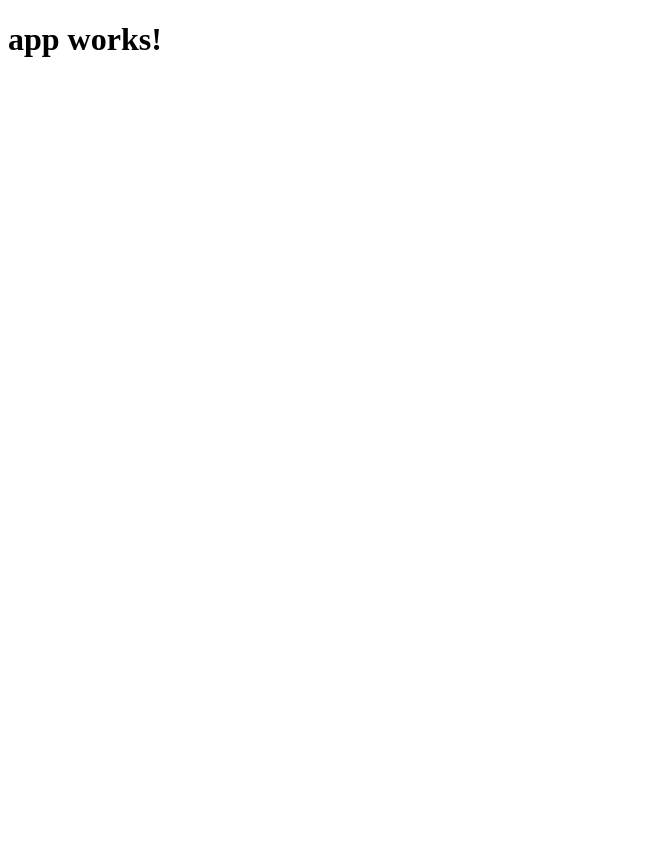
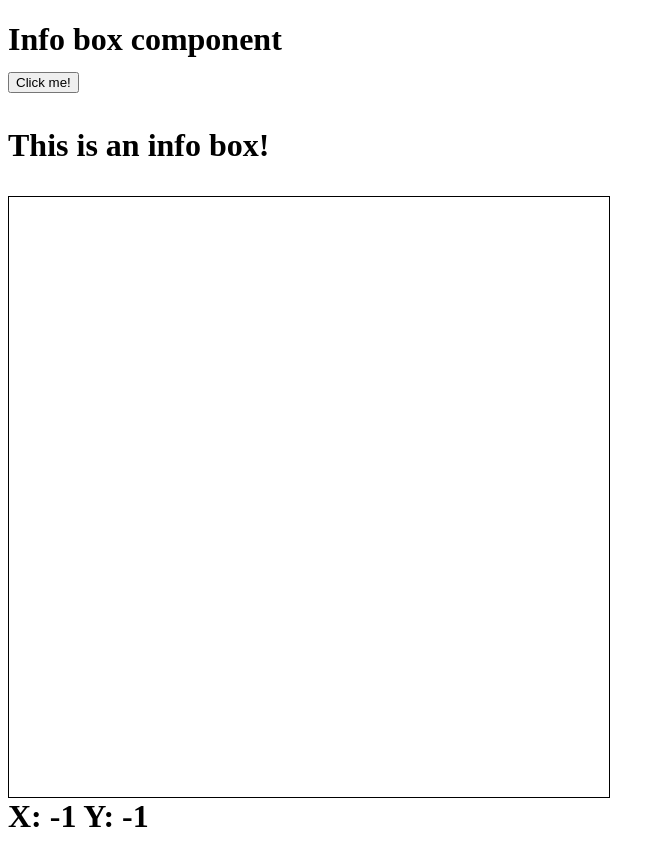
Before and after one commit to MOrozcoSeerene/AngularWorkshop, an Angular app: page / in a window 1280 px wide. Shown: the whole page, without its empty margins (0-665 px from the left). Before the commit the page ends 800 px from the top, so only its background shows below. Built offline with nearby package versions, Linux system fonts and the light colour scheme.

Commit message:
Mouse component added

```diff
--- a/angular-cli.json
+++ b/angular-cli.json
@@ -15,7 +15,7 @@
       "main": "main.ts",
       "test": "test.ts",
       "tsconfig": "tsconfig.json",
-      "prefix": "app",
+      "prefix": "",
       "mobile": false,
       "styles": [
         "styles.css"
--- a/src/app/app.component.html
+++ b/src/app/app.component.html
@@ -1,3 +1,5 @@
 <h1>
   {{title}}
+  <info-box></info-box>
+  <mouse-cursor></mouse-cursor>
 </h1>
--- a/src/app/app.component.ts
+++ b/src/app/app.component.ts
@@ -6,5 +6,5 @@ import { Component } from '@angular/core';
   styleUrls: ['./app.component.css']
 })
 export class AppComponent {
-  title = 'app works!';
+  title = 'Info box component';
 }
--- a/src/app/app.module.ts
+++ b/src/app/app.module.ts
@@ -4,10 +4,14 @@ import { FormsModule } from '@angular/forms';
 import { HttpModule } from '@angular/http';
 
 import { AppComponent } from './app.component';
+import { InfoBoxComponent } from './info-box/info-box.component';
+import { MouseCursorComponent } from './mouse-cursor/mouse-cursor.component';
 
 @NgModule({
   declarations: [
-    AppComponent
+    AppComponent,
+    InfoBoxComponent,
+    MouseCursorComponent
   ],
   imports: [
     BrowserModule,
--- /dev/null
+++ b/src/app/info-box/info-box.component.html
@@ -0,0 +1,4 @@
+<div flex layout="column">
+  <button (click)="isHidden = !isHidden">Click me!</button>
+  <p flex="grow" [hidden]="isHidden">This is an info box!</p>
+</div>
--- /dev/null
+++ b/src/app/info-box/info-box.component.ts
@@ -0,0 +1,17 @@
+import { Component, OnInit } from '@angular/core';
+
+@Component({
+  selector: 'info-box',
+  templateUrl: './info-box.component.html',
+  styleUrls: ['./info-box.component.css']
+})
+export class InfoBoxComponent implements OnInit {
+
+  isHidden = false;
+
+  constructor() { }
+
+  ngOnInit() {
+  }
+
+}
--- /dev/null
+++ b/src/app/mouse-cursor/mouse-cursor.component.css
@@ -0,0 +1,5 @@
+.mouse-container {
+  width: 600px;
+  height: 600px;
+  border: 1px solid black;
+}
--- /dev/null
+++ b/src/app/mouse-cursor/mouse-cursor.component.html
@@ -0,0 +1,3 @@
+<div (mousemove)="updateMousePosition($event)" (mouseleave)="onMouseOut()" class="mouse-container">
+</div>
+<span>X: {{ xPosition }} Y: {{ yPosition }}  </span>
--- /dev/null
+++ b/src/app/mouse-cursor/mouse-cursor.component.ts
@@ -0,0 +1,30 @@
+import { Component, OnInit, ElementRef } from '@angular/core';
+
+@Component({
+  selector: 'mouse-cursor',
+  templateUrl: './mouse-cursor.component.html',
+  styleUrls: ['./mouse-cursor.component.css']
+})
+export class MouseCursorComponent implements OnInit {
+
+  public xPosition: number = -1;
+  public yPosition: number = -1;
+
+  public updateMousePosition = function(event) {
+    debugger;
+    this.xPosition = event.clientX - event.target.offsetLeft;
+    this.yPosition = event.clientY - event.target.offsetTop;
+  }
+
+  public onMouseOut = function() {
+    this.xPosition = -1;
+    this.yPosition = -1;
+  }
+
+  constructor() {
+  }
+
+  ngOnInit() {
+  }
+
+}
```
Also changed, not shown: src/app/info-box/info-box.component.css (added), 2 other files (tests, documents, lock files or other folders).
